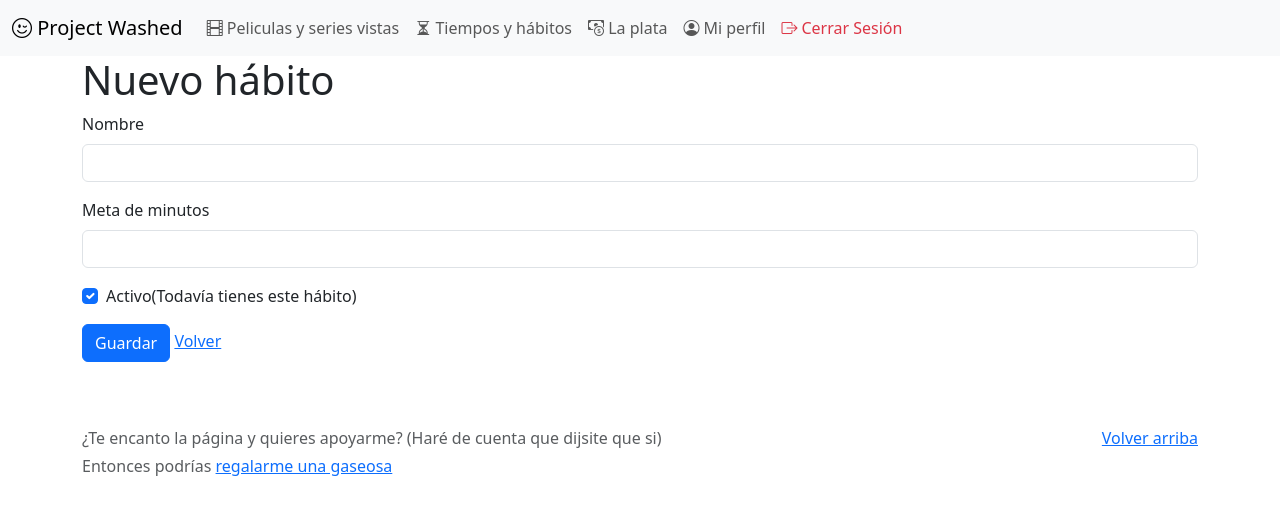
After one commit to SaGG77/Project-Washed, a Flask app: page /habits/new_habit in a window 1280 px wide. The commit adds this page. Shown: the top 515 px of the page. Run offline with Flask 3, Linux system fonts and the light colour scheme; the visitor is signed in with stand-in values (Sample User, id 1); some libraries are stand-ins or nearby versions.

Commit message:
Add habit routes, forms, and templates
Register a Habit blueprint and implement basic habit UI and routes.

- Register habit blueprint in app.py.
- Update HabitForm: use Length(max=120) and clarify is_active label.
- Fix habit creation (db.session.add(habit)) and rename routes/functions: /habits/new -> /habits/new_habit (new_habit), /habits -> /index (index).
- Add edit_habit handler and a commented delete stub.
- Add templates: templates/habits/new.html; update templates/habits/index.html (display tweaks, edit link) and update home link to habit.index.
- Ensure form.hidden_tag() is present in templates/media/new.html.
- Add notillas file with basic flask-migrate commands and minor cleanup in media_routes.

These changes add the habit feature scaffolding (create, list, edit) and fix a few form/route issues.

```diff
--- a/app.py
+++ b/app.py
@@ -8,6 +8,7 @@ from extensions import csrf
 # Rutas
 from routes.auth_routes import auth_bp
 from routes.media_routes import media_bp
+from routes.habit_routes import habit_bp
 
 load_dotenv()
 
@@ -24,6 +25,7 @@ csrf.init_app(app)
 
 app.register_blueprint(auth_bp)
 app.register_blueprint(media_bp)
+app.register_blueprint(habit_bp)
 
 @app.route("/")
 def home():
--- a/forms.py
+++ b/forms.py
@@ -28,10 +28,10 @@ class LoginForm(FlaskForm):
 
 # --------------------------------------- FUNCIONES ---------------------------------------
 class HabitForm(FlaskForm):
-    name                = StringField('Nombre', validators=[DataRequired(), Length(120)])
+    name                = StringField('Nombre', validators=[DataRequired(), Length(max=120)])
     target_minutes      = IntegerField(
         'Meta de minutos',
         validators=[optional(), NumberRange(min=1, message="Debe ser mayor a 0")]
     )
-    is_active = BooleanField('Activo', default=True)
+    is_active = BooleanField('Activo(Todavía tienes este hábito)', default=True)
     submit = SubmitField('Guardar')
--- a/routes/habit_routes.py
+++ b/routes/habit_routes.py
@@ -13,9 +13,9 @@ from forms import HabitForm
 
 habit_bp = Blueprint("habit", __name__)
 
-@habit_bp.route("/habits/new", methods=["GET", "POST"])
+@habit_bp.route("/habits/new_habit", methods=["GET", "POST"])
 @login_required
-def create_habit():
+def new_habit():
     user_id = session.get("user_id")
     form = HabitForm()
 
@@ -26,18 +26,51 @@ def create_habit():
             target_minutes=form.target_minutes.data,
             is_active=form.is_active.data,
         )
-        db.session.add(Habit)
+        db.session.add(habit)
         db.session.commit()
         flash("Habito creado con exito", "success")
-        return redirect(url_for("habits.habits"))
+        return redirect(url_for("habit.index"))
     return render_template("habits/new.html", form=form)
 
 
-@habit_bp.route("/habits", methods=["GET"])
+@habit_bp.route("/index", methods=["GET"])
 @login_required
-def habits():
+def index():
     user_id = session.get("user_id")
 
     habits = Habit.query.filter_by(user_id=user_id).order_by(Habit.created_at.desc()).all()
 
     return render_template("/habits/index.html", habits=habits)
+
+""""
+@habit_bp.route("/<int:item_id>/delete", methods=["POST"])
+@login_required
+def delete(item_id):
+    user_id = session["user_id"]
+
+    item = Habit.query.filter_by(id=item_id, user_id=user_id).first_or_404()
+
+    db.session.delete(item)
+    db.session.commit()
+
+    flash("Registro eliminado", "success")
+    return redirect(url_for("media.index"))
+"""
+@habit_bp.route("/<int:habit_id>/edit", methods=["GET", "POST"])
+@login_required
+def edit_habit(habit_id):
+    user_id = session["user_id"]
+
+    habit = Habit.query.filter_by(id=habit_id, user_id=user_id).first_or_404()
+        #item
+    form = HabitForm(obj=habit)
+
+    if form.validate_on_submit():
+        form.populate_obj(habit)
+        habit.name = habit.name.strip()
+        db.session.commit()
+        flash("Habito actualizado correctamente", "success")
+        return redirect(url_for("habits.index"))
+
+    # GET: mostrar form relleno
+    return render_template("media/edit.html", form=form, habit=habit)
--- a/routes/media_routes.py
+++ b/routes/media_routes.py
@@ -144,5 +144,4 @@ def edit(item_id):
         flash("Registro actualizado", "success")
         return redirect(url_for("media.index"))
 
-    # GET: mostrar form relleno
     return render_template("media/edit.html", item=item)
--- /dev/null
+++ b/templates/habits/new.html
@@ -0,0 +1,35 @@
+{% extends "base.html" %} {% block title %} Nuevo hábito | Project Washed{% endblock %}
+
+{% block content %}
+<div class="container">
+    <h1>Nuevo hábito</h1>
+        <form method="POST" action="{{ url_for('habit.new_habit') }}">
+            {{ form.hidden_tag() }}
+            <div class="mb-3">
+                {{ form.name.label(class="form-label") }}
+                {{ form.name(class="form-control") }}
+                {% for err in form.name.errors %}
+                <div class="text-danger small">{{ err }}</div>
+                {% endfor %}
+            </div>
+
+            <div class="mb-3">
+                {{ form.target_minutes.label(class="form-label") }}
+                {{ form.target_minutes(class="form-control") }}
+                {% for err in form.target_minutes.errors %}
+                <div class="text-danger small">{{ err }}</div>
+                {% endfor %}
+            </div>
+
+            <div class="form-check mb-3">
+                {{ form.is_active(class="form-check-input") }}
+                {{ form.is_active.label(class="form-check-label") }}
+            </div>
+
+            <div class="mb-3">
+                {{ form.submit(class="btn btn-primary") }}
+                <a href="{{ url_for('habit.index') }}">Volver</a>
+            </div>
+        </form>
+</div>
+{% endblock %}
--- a/templates/home.html
+++ b/templates/home.html
@@ -28,7 +28,7 @@
           <h5 class="card-title">Dashboard de hábitos/tiempo</h5>
           <p class="card-text">Guardas sesiones: “estudio”, “juego”, “trabajo”, “scroll”. <br>
              Estadísticas por semana, rachas, gráficos simples, exportar CSV.</p>
-          <a href="{{ url_for('habit.habits') }}" class="btn btn-primary">Ir a algún lugar</a>
+          <a href="{{ url_for('habit.index') }}" class="btn btn-primary">Ir a algún lugar</a>
         </div>
       </div>
     </div>
--- a/templates/media/new.html
+++ b/templates/media/new.html
@@ -3,6 +3,7 @@
     <h2 class="mb-3">Nuevo Registro</h2>
 
     <form method="POST">
+        {{ form.hidden_tag() }}
         <div class="mb-3">
             <label class="form-label">Títulillo</label>
             <input class="form-control" name="title" required value="{{ form_data.get('title','') if form_data else '' }}">
```
Also changed, not shown: templates/habits/index.html (+6 -6 lines), 1 other file.
